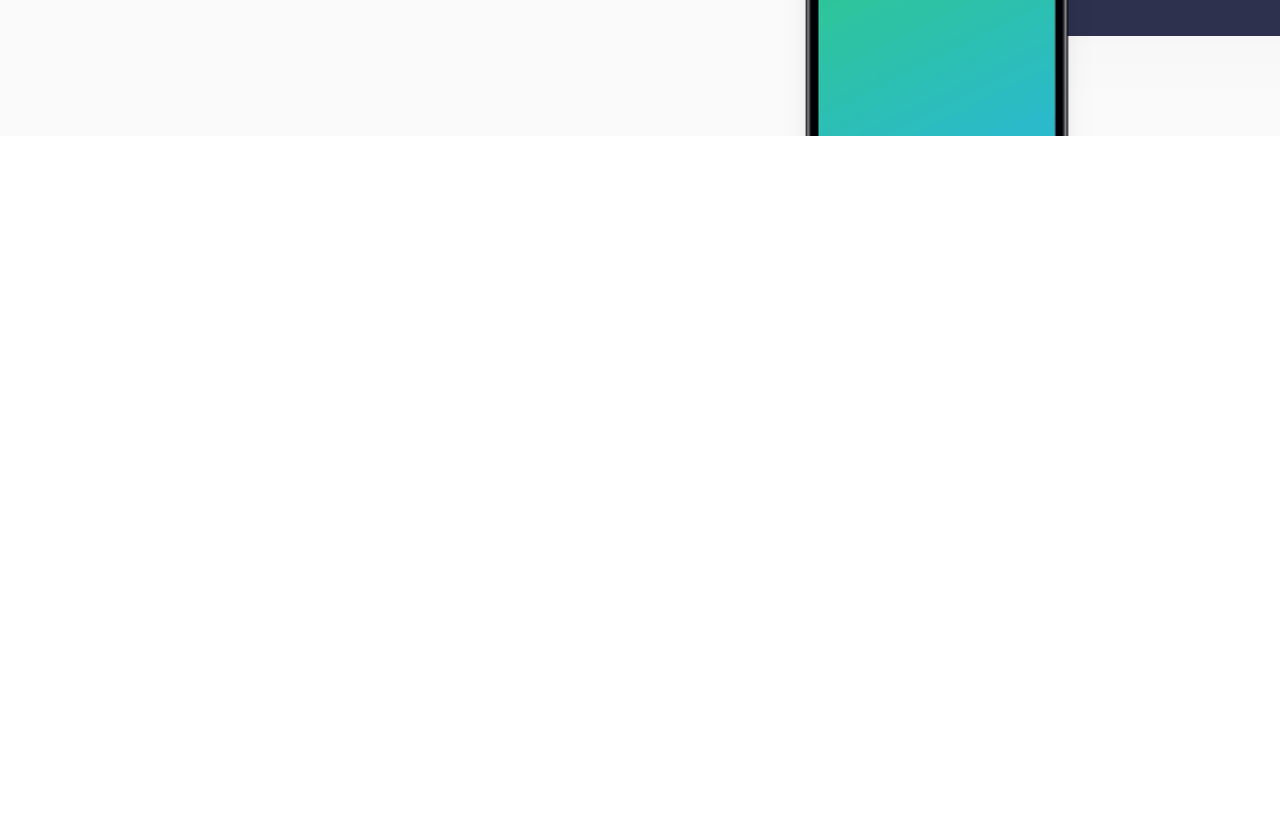
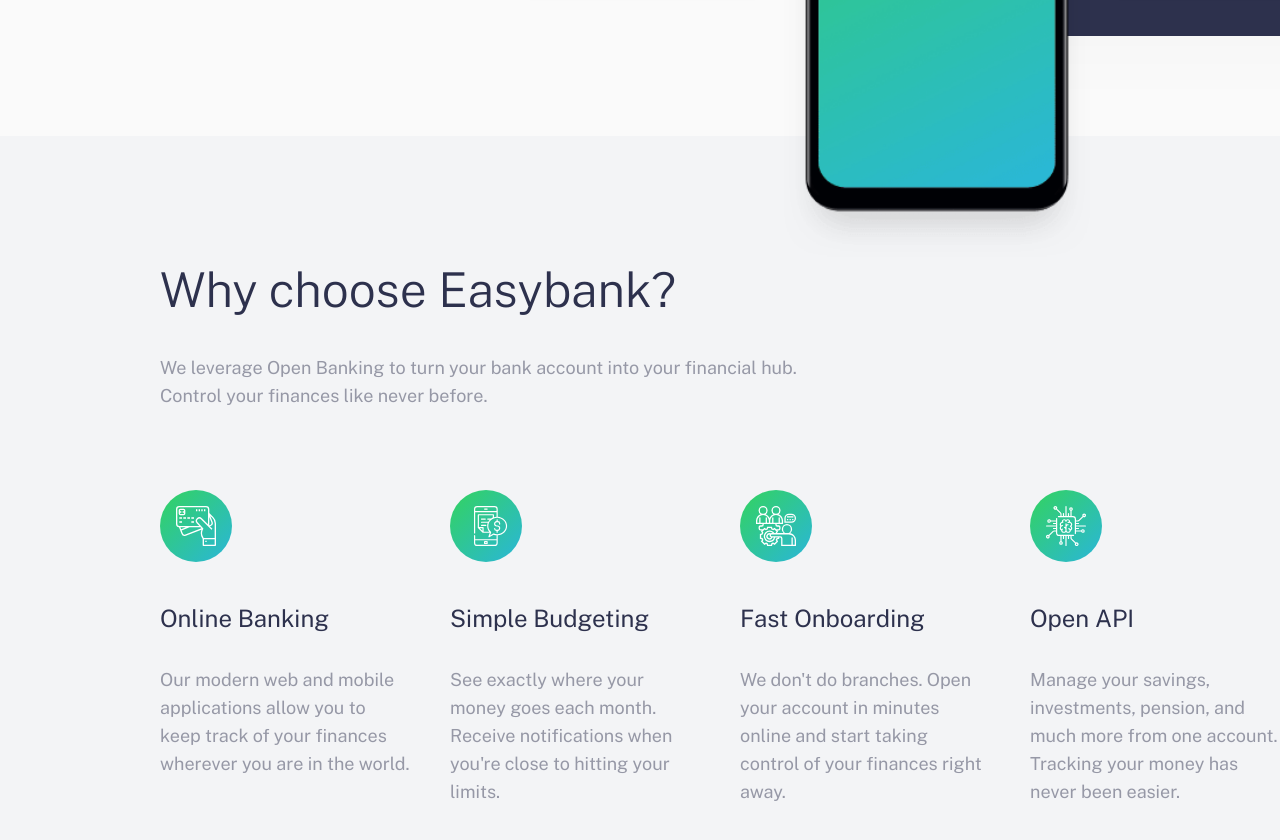
Before and after one commit to DanielJohn17/web_challenges, a React (Vite) app in the folder easybank-landing-page-master/: page / in a window 1280 px wide. Shown: the part 760-1600 px from the top of the page. Before the commit the page ends 896 px from the top, so only its background shows below. Built offline with nearby package versions, Linux system fonts and the light colour scheme; a web font is replaced by a local one.

Commit message:
Finished desktop About Section

```diff
--- a/easybank-landing-page-master/src/App.tsx
+++ b/easybank-landing-page-master/src/App.tsx
@@ -1,6 +1,7 @@
 import { useState } from 'react';
 import Nav from './components/Nav';
 import HeroSection from './containers/HeroSection';
+import About from './containers/About';
 
 const App = () => {
   const [clicked, setClicked] = useState<number | null>(null);
@@ -17,6 +18,7 @@
     <div className="w-screen min-h-screen font-public overflow-x-hidden">
       <Nav clicked={clicked} handleClicked={handleClickedLink} />
       <HeroSection />
+      <About />
     </div>
   );
 };
--- /dev/null
+++ b/easybank-landing-page-master/src/components/FeatureCard.tsx
@@ -0,0 +1,25 @@
+type FeatureCardProps = {
+  title: string;
+  description: string;
+  icon: string;
+};
+
+const FeatureCard = ({ title, description, icon }: FeatureCardProps) => {
+  return (
+    <div className="w-[298px] text-lg flex flex-col gap-10">
+      <div>
+        <img src={icon} alt={title} />
+      </div>
+
+      <div>
+        <h2 className="text-2xl mb-8 text-dark-blue">{title}</h2>
+        <p
+          dangerouslySetInnerHTML={{ __html: description }}
+          className="text-grayish-blue text-wrap"
+        />
+      </div>
+    </div>
+  );
+};
+
+export default FeatureCard;
--- /dev/null
+++ b/easybank-landing-page-master/src/containers/About.tsx
@@ -0,0 +1,26 @@
+import FeatureCard from '../components/FeatureCard';
+import { features } from '../utils/featuresData';
+
+const About = () => {
+  return (
+    <div className="w-screen h-screen bg-light-grayish-blue flex flex-col justify-center">
+      <div className="pl-40 text-lg">
+        <h1 className="text-5xl font-light text-dark-blue mb-10">
+          Why choose Easybank?
+        </h1>
+        <p className="max-w-2xl text-grayish-blue">
+          We leverage Open Banking to turn your bank account into your financial
+          hub. Control your finances like never before.
+        </p>
+      </div>
+
+      <div className="pl-40 mt-20 flex gap-10">
+        {features.map((feature, index) => (
+          <FeatureCard key={index} {...feature} />
+        ))}
+      </div>
+    </div>
+  );
+};
+
+export default About;
--- /dev/null
+++ b/easybank-landing-page-master/src/utils/featuresData.ts
@@ -0,0 +1,28 @@
+import { IconOnline, IconBudgeting, IconOnBoarding, IconApi } from '../assets';
+
+export const features = [
+  {
+    icon: IconOnline,
+    title: 'Online Banking',
+    description:
+      'Our modern web and mobile applications allow you to keep track of your finances wherever you are in the world.',
+  },
+  {
+    icon: IconBudgeting,
+    title: 'Simple Budgeting',
+    description:
+      'See exactly where your money goes each month. Receive notifications when you&#39;re close to hitting your limits.',
+  },
+  {
+    icon: IconOnBoarding,
+    title: 'Fast Onboarding',
+    description:
+      'We don&#39;t do branches. Open your account in minutes online and start taking control of your finances right away.',
+  },
+  {
+    icon: IconApi,
+    title: 'Open API',
+    description:
+      'Manage your savings, investments, pension, and much more from one account. Tracking your money has never been easier.',
+  },
+] as const;
```
